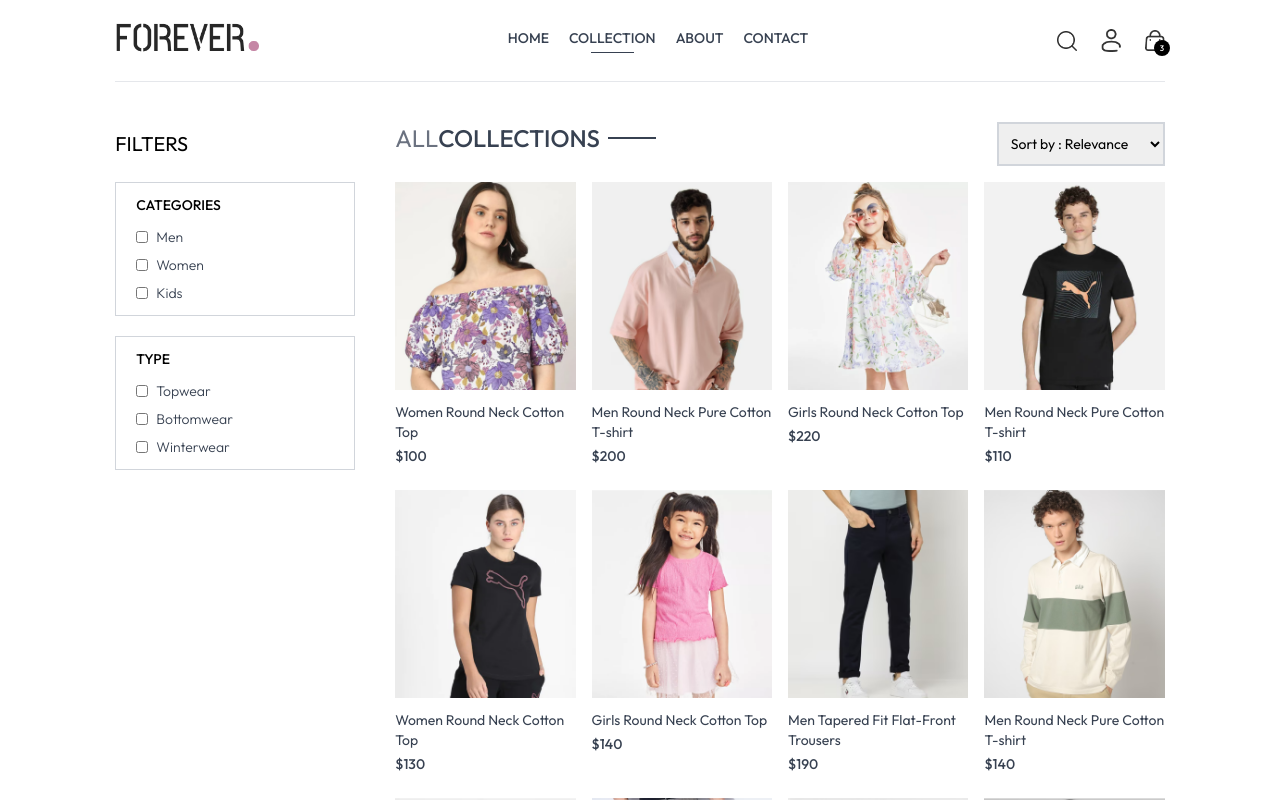
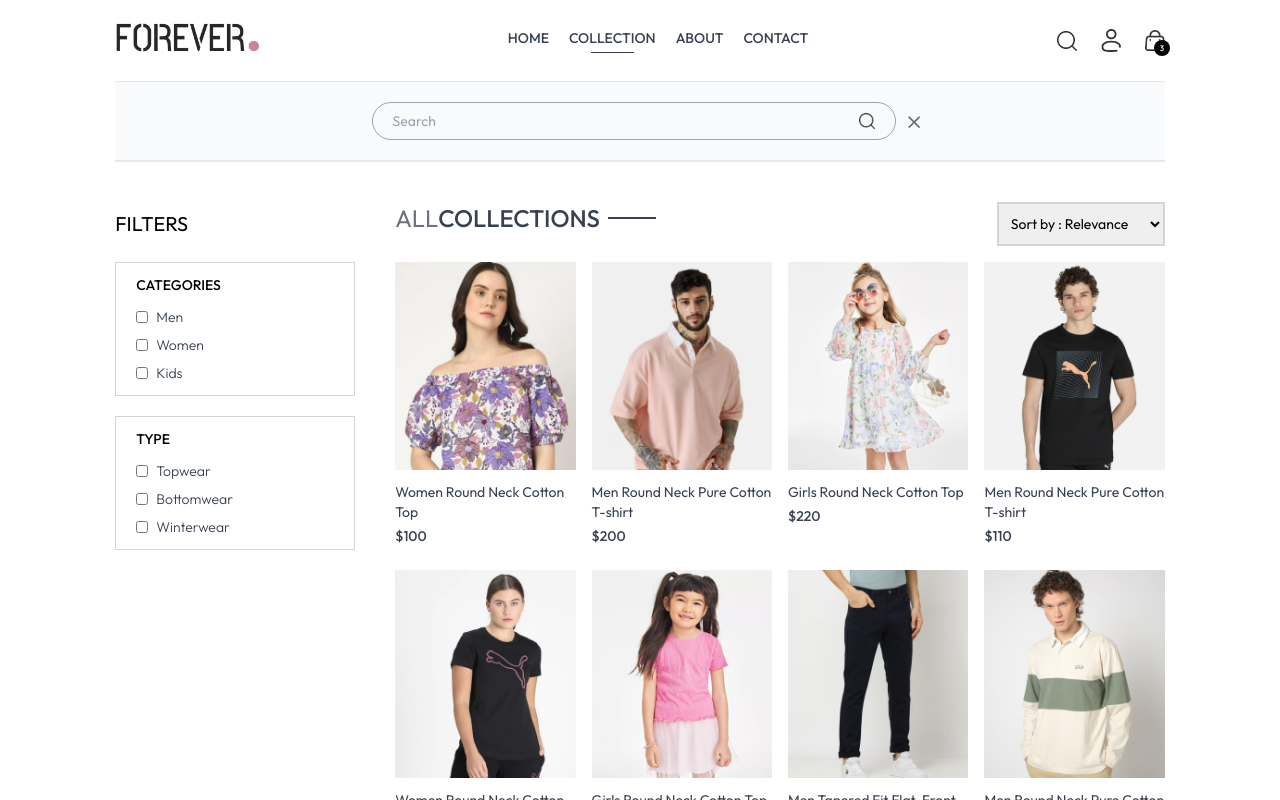
Before and after one commit to suryatejess/forever-e-commerce-website-frontend, a React app: page /collection in a window 1280 px wide. Both pictures are taken after a click on the picture 1066 px from the left and 40 px from the top of the page. Shown: the top 800 px of the page. Built offline with nearby package versions, Linux system fonts and the light colour scheme; the HTML template or start-up script is replaced by a standard one.

Commit message:
Search functionality

```diff
--- a/src/App.jsx
+++ b/src/App.jsx
@@ -10,11 +10,13 @@
 import Orders from "./pages/Orders";
 import Navbar from "./components/Navbar";
 import Footer from "./components/Footer";
+import SearchBar from "./components/SearchBar";
 
 const App = () => {
   return (
     <div className="px-4 sm:px-[5vw] md:px-[7vw lg:px-[9vw]">
       <Navbar />
+      <SearchBar />
       <Routes>
         <Route path="/" element={<Home />} />
         <Route path="/collection" element={<Collection />} />
--- a/src/components/Navbar.jsx
+++ b/src/components/Navbar.jsx
@@ -2,9 +2,13 @@
 import { assets } from "../assets/assets";
 import { Link, NavLink } from "react-router-dom";
 import { useState } from "react";
+import { ShopContext } from "../context/shopContext";
+import { useContext } from "react";
 
 const NavBar = () => {
   const [visible, setVisible] = useState(false);
+
+  const { setShowSearch } = useContext(ShopContext);
 
   return (
     <div className="flex items-center justify-between py-5 font-medium">
@@ -34,6 +38,7 @@
       </ul>
       <div className="flex items-center gap-6">
         <img
+          onClick={() => setShowSearch(true)}
           src={assets.search_icon}
           className="w-5 cursor-pointer"
           alt="search icon"
--- /dev/null
+++ b/src/components/SearchBar.jsx
@@ -0,0 +1,44 @@
+import React from "react";
+import { useContext, useEffect, useState } from "react";
+import { ShopContext } from "../context/shopContext";
+import { assets } from "../assets/assets";
+import { useLocation } from "react-router-dom";
+
+const SearchBar = () => {
+  const { search, setSearch, showSearch, setShowSearch } =
+    useContext(ShopContext);
+  const [visible, setVisible] = useState(false);
+
+  const location = useLocation();
+
+  useEffect(() => {
+    if (location.pathname.includes("collection")) {
+      setVisible(true);
+    } else {
+      setVisible(false);
+    }
+  }, [location]);
+
+  return showSearch ? (
+    <div className="border-t border-b bg-gray-50 text-center">
+      <div className="inline-flex items-center justify-center border border-gray-400 px-5 py-2 my-5 mx-3 rounded-full w-3/4 sm:w-1/2">
+        <input
+          value={search}
+          onChange={(e) => setSearch(e.target.value)}
+          className="flex-1 outline-none bg-inherit text-sm"
+          type="text"
+          placeholder="Search"
+        />
+        <img className="w-4" src={assets.search_icon} alt="search icon" />
+      </div>
+      <img
+        onClick={() => setShowSearch(false)}
+        className="inline w-3 cursor-pointer"
+        src={assets.cross_icon}
+        alt="cross icon"
+      />
+    </div>
+  ) : null;
+};
+
+export default SearchBar;
--- a/src/context/ShopContext.jsx
+++ b/src/context/ShopContext.jsx
@@ -1,16 +1,23 @@
 import { createContext } from "react";
 import { products } from "../assets/assets";
+import { useState } from "react";
 
 export const ShopContext = createContext();
 
 const ShopContextProvider = (props) => {
   const currency = "$";
   const delivery_fee = 10;
+  const [search, setSearch] = useState("");
+  const [showSearch, setShowSearch] = useState(false);
 
   const value = {
     products,
     currency,
     delivery_fee,
+    search,
+    setSearch,
+    showSearch,
+    setShowSearch,
   };
 
   return (
--- a/src/pages/Collection.jsx
+++ b/src/pages/Collection.jsx
@@ -5,7 +5,7 @@
 import Title from "../components/Title";
 
 const Collection = () => {
-  const { products } = useContext(ShopContext);
+  const { products, search, showSearch } = useContext(ShopContext);
   const [showFilter, setShowFilter] = useState(false);
   const [filterProducts, setFilterProducts] = useState([]);
   const [category, setCategory] = useState([]);
@@ -32,6 +32,12 @@
 
   const applyFilter = () => {
     let productsCopy = products.slice();
+
+    if (showSearch && search) {
+      productsCopy = productsCopy.filter((item) =>
+        item.name.toLowerCase().includes(search.toLowerCase())
+      );
+    }
 
     if (category.length > 0) {
       productsCopy = productsCopy.filter((item) =>
@@ -67,7 +73,7 @@
 
   useEffect(() => {
     applyFilter();
-  }, [category, subcategory]);
+  }, [category, subcategory, search, showSearch]);
 
   useEffect(() => {
     sortProducts();
```
